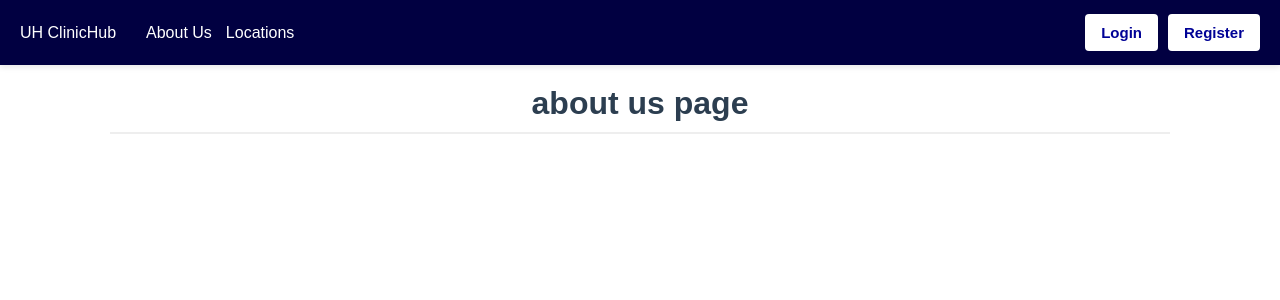
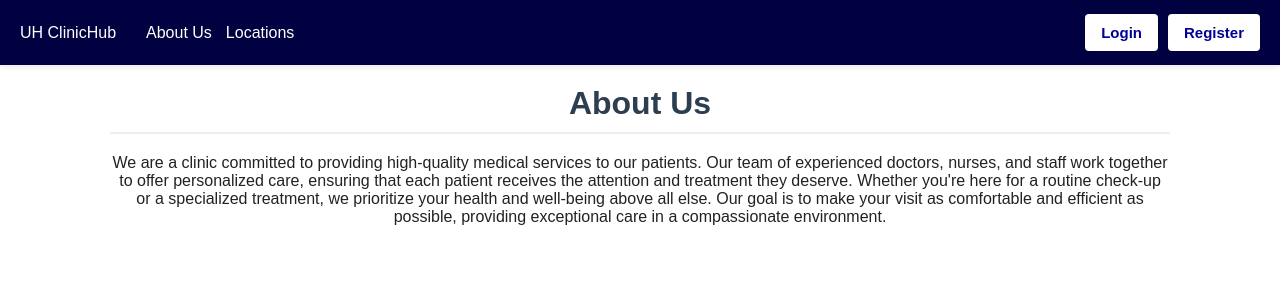
Before and after one commit to wendy-160/3380-project, a React (Vite) app in the folder Frontend/: page /about-us in a window 1280 px wide. Shown: the top 300 px of the page. Built offline with nearby package versions, Linux system fonts and the light colour scheme; no server answers.

Commit message:
Update AboutUs.jsx

```diff
--- a/Frontend/src/components/AboutUs.jsx
+++ b/Frontend/src/components/AboutUs.jsx
@@ -1,10 +1,18 @@
 import React from 'react';
-import './AboutUs.css'
+import './AboutUs.css';
 
 const About = () => {
     return (
         <div className="about container">
-            <h1>about us page</h1>
+            <h1>About Us</h1>
+            <p>
+                We are a clinic committed to providing high-quality medical services to our patients.
+                Our team of experienced doctors, nurses, and staff work together to offer personalized
+                care, ensuring that each patient receives the attention and treatment they deserve.
+                Whether you're here for a routine check-up or a specialized treatment, we prioritize
+                your health and well-being above all else. Our goal is to make your visit as comfortable
+                and efficient as possible, providing exceptional care in a compassionate environment.
+            </p>
         </div>
     );
 };
```
